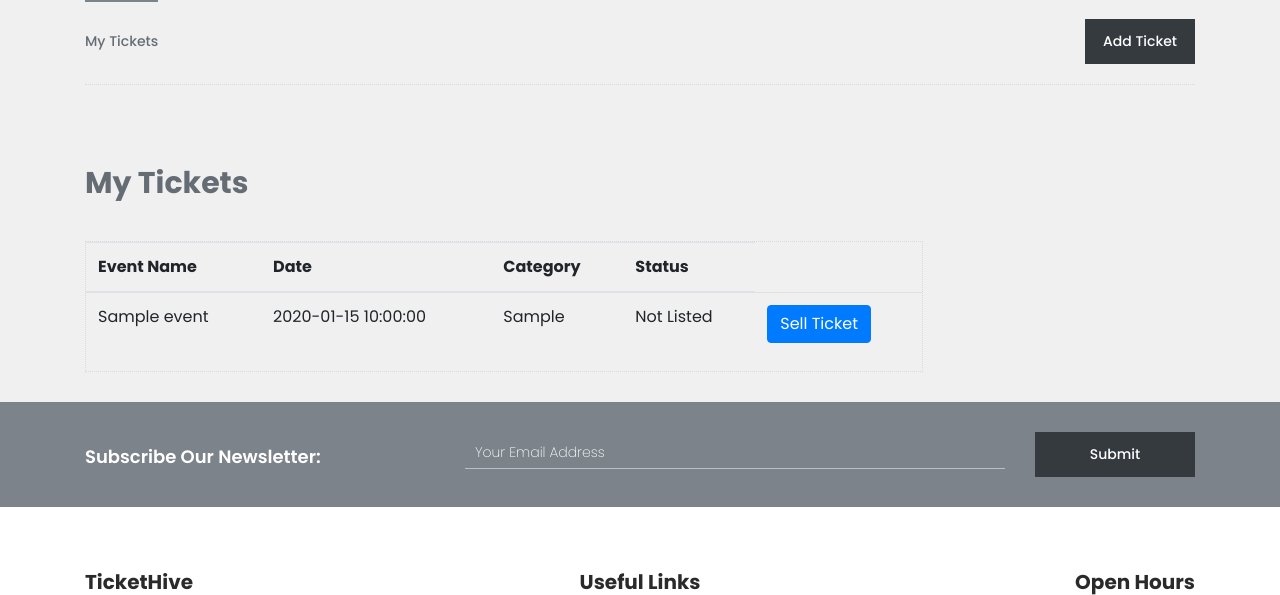
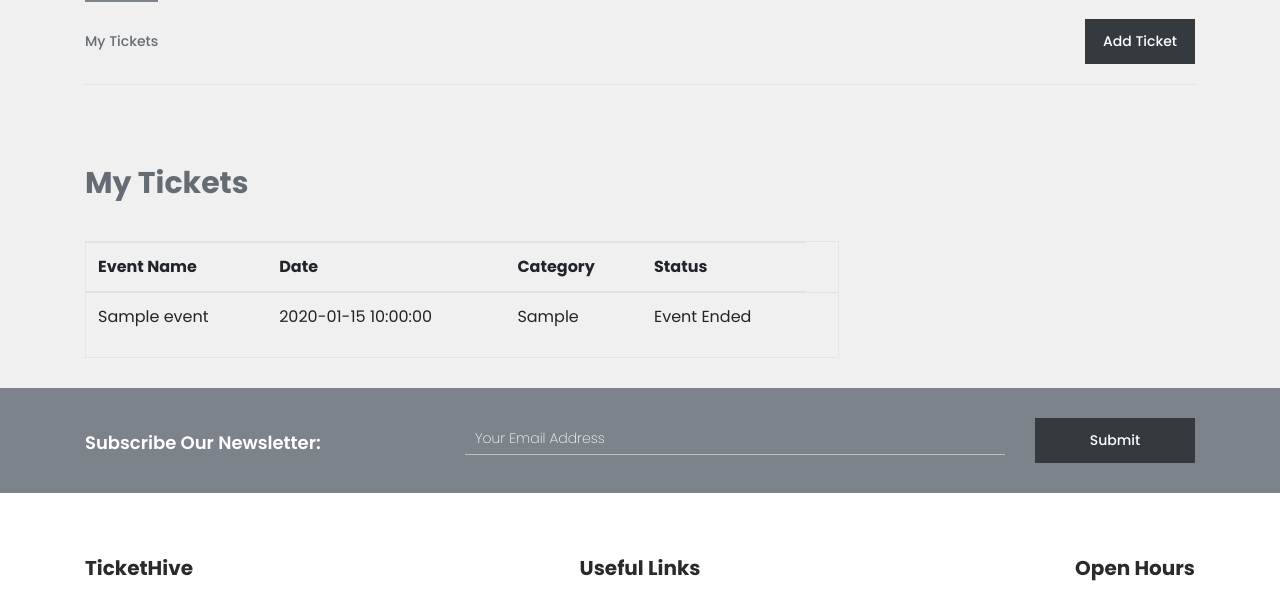
Before and after one commit to Wigsicle/Clown-Computing-Group-12, a Flask app: page /ticket_inventory in a window 1280 px wide. Shown: the part 376-971 px from the top of the page. Run offline with Flask 3, Linux system fonts and the light colour scheme; the visitor is signed in with stand-in values (Sample User, id 1); tables that the repository leaves empty hold one stand-in row (values such as "Sample post"); parts of the project's set-up code (start-up, migrations or seed data) failed here and were passed over; some libraries are stand-ins or nearby versions.

Commit message:
aight we done here

```diff
--- a/templates/ticket_inventory.html
+++ b/templates/ticket_inventory.html
@@ -120,12 +120,18 @@
                                                                                     <td>
                                                                                         {% if ticket.listing_status == 'Listed' %}
                                                                                             <span class="status-listed">Listed</span>
+                                                                                        {% elif ticket.listing_status == 'Event Ended' %}
+                                                                                            <span class="status-listed">Event Ended</span>
                                                                                         {% else %}
                                                                                             <span class="status-not-listed">Not Listed</span>
                                                                                         {% endif %}
                                                                                     </td>
                                                                                     <td>
+                                                                                        {% if ticket.listing_status == 'Not Listed' %}
                                                                                         <button class="btn btn-primary sell-ticket-btn" data-ticket-id="{{ ticket.id }}" data-ticket-price="{{ ticket.price }}" data-event-name="{{ ticket.event_name }}" data-event-datetime="{{ ticket.event_datetime }}">Sell Ticket</button>
+                                                                                        {% else %}
+                                                                                        <!-- <button class="btn btn-primary sell-ticket-btn" disabled>Invalid</button> -->
+                                                                                        {% endif %}
                                                                                     </td>
                                                                                 </tr>
                                                                             {% endfor %}
```
